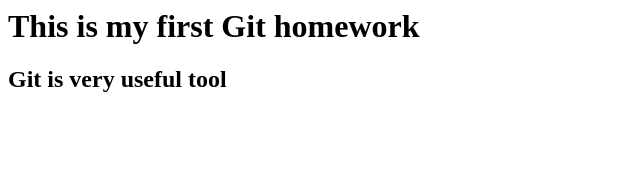
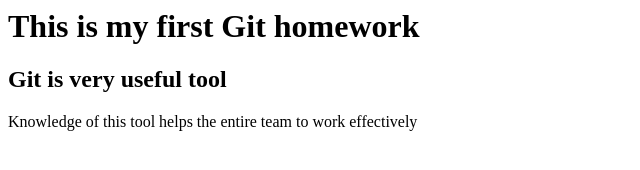
Before and after one commit to Marymiku/homeWork, a plain HTML site: page index.html in a window 1280 px wide. Shown: the whole page, without its empty margins (0-640 px from the left). Drawn offline with Linux system fonts and the light colour scheme.

Commit message:
THe third lane is added to the file

```diff
--- a/index.html
+++ b/index.html
@@ -1,2 +1,3 @@
 <h1> This is my first Git homework</h>
 <h2>Git is very useful tool</h2>
+<p>Knowledge of this tool helps the entire team to work effectively</p>
```
